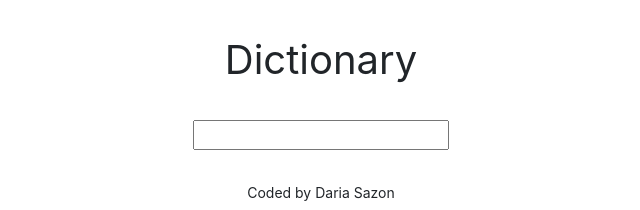
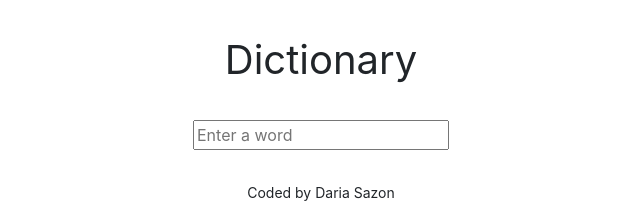
Before and after one commit to Daria-Sazon/dictionary-project, a React (Create React App) app: page / in a window 1280 px wide. Shown: the top 210 px of the page, without its empty margins (319-959 px from the left). Built offline with nearby package versions, Linux system fonts and the light colour scheme.

Commit message:
added dictionary api integration

```diff
--- a/src/Dictionary.js
+++ b/src/Dictionary.js
@@ -1,12 +1,19 @@
 import React, { useState } from 'react';
+import axios from 'axios';
 import './Dictionary.css';
 
 export default function Dictionary() {
   let [keyword, setKeyword] = useState("");
 
+  function handleResponse(response) {
+    console.log(response.data);
+  }
+
   function search(event) {
     event.preventDefault();
-    alert(`Searching for ${keyword} definition`);
+    //documentation: https://dictionaryapi.dev/
+    let apiUrl = `https://api.dictionaryapi.dev/api/v2/entries/en/${keyword}`;
+    axios.get(apiUrl).then(handleResponse);
   }
 
   function handleKeywordChange(event) {
@@ -15,7 +22,7 @@ export default function Dictionary() {
 
   return (<div className="Dictionary">
     <form onSubmit={search}>
-      <input type="search" onChange={handleKeywordChange} />
+      <input type="search" placeholder="Enter a word" onChange={handleKeywordChange} />
     </form>
   </div>);
 }
```
